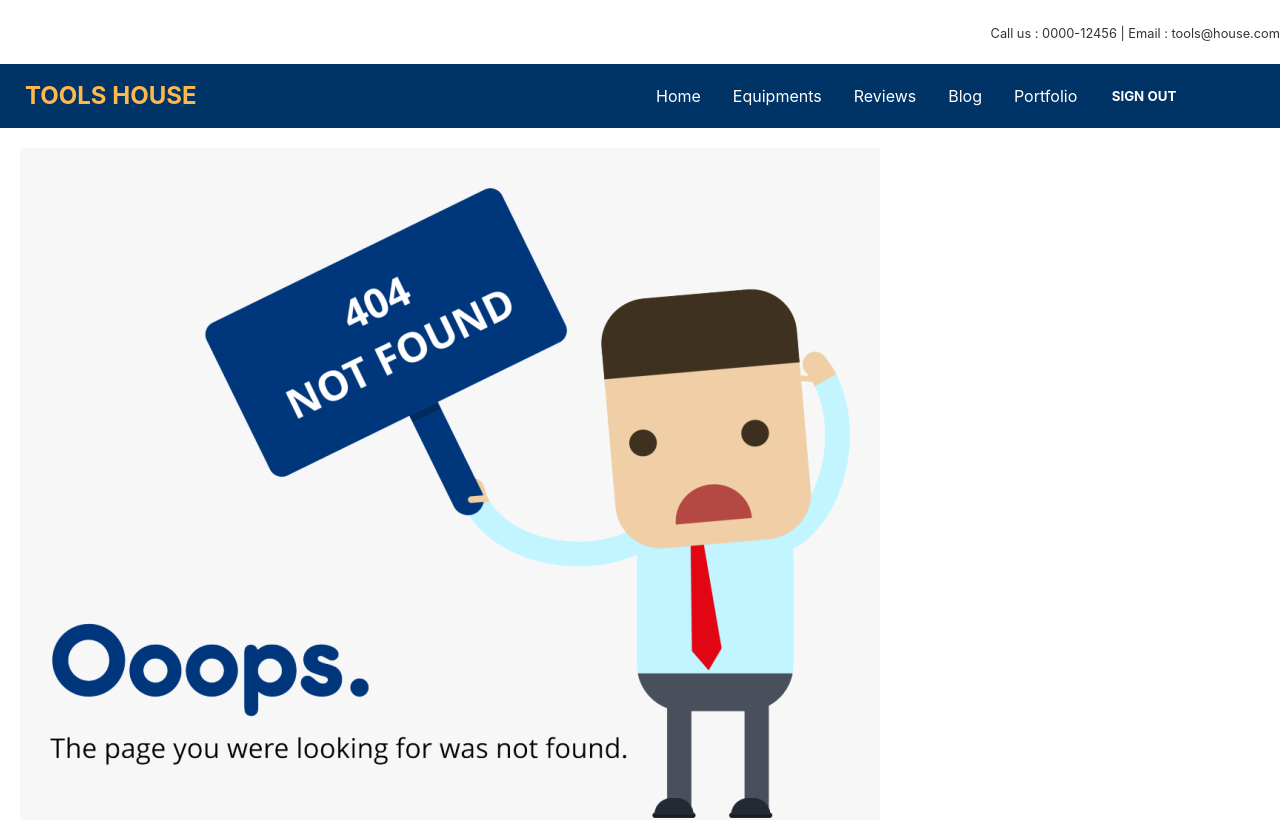
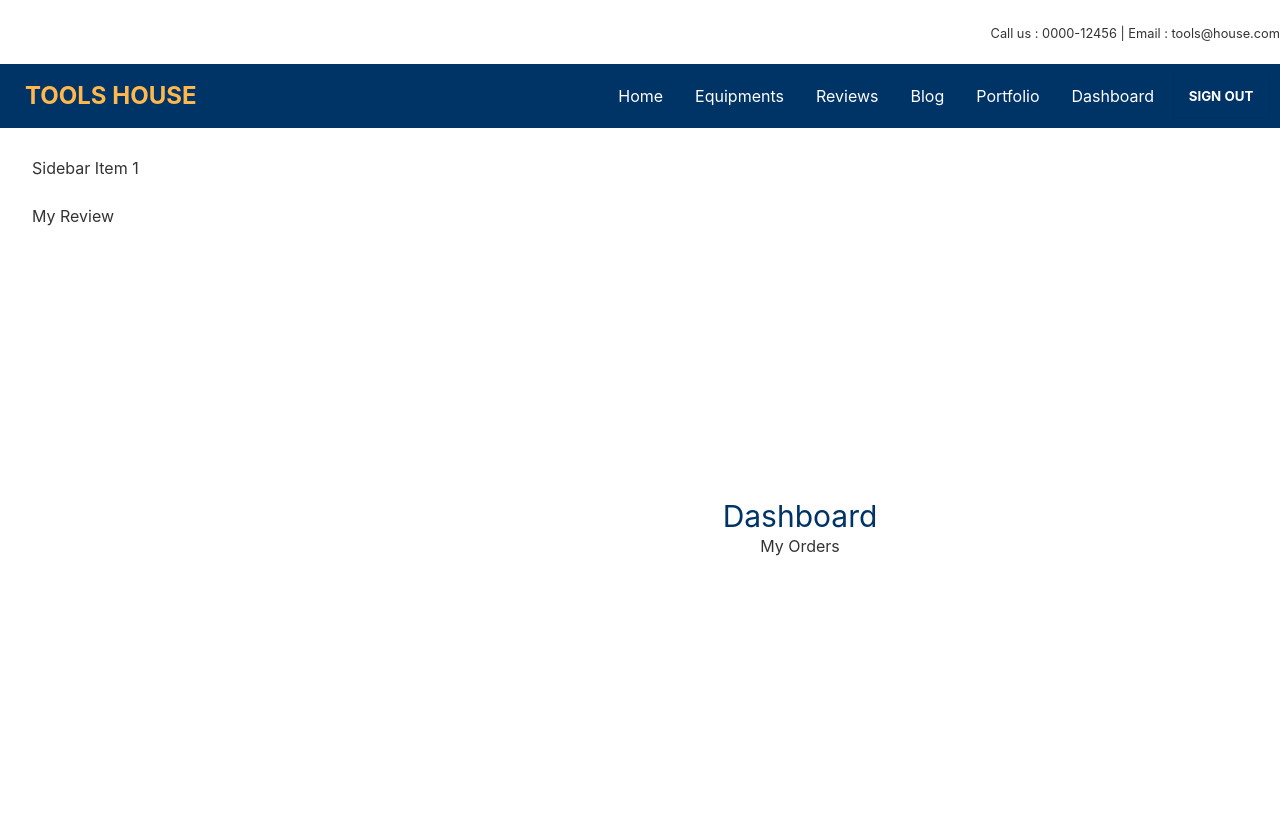
Before and after one commit to Mejbah-ul-haque/tools-house-client, a React (Create React App) app: page /dashboard in a window 1280 px wide. Shown: the top 820 px of the page. Built offline with nearby package versions, Linux system fonts and the light colour scheme; no server answers; sample sign-in values are in the browser's storage.

Commit message:
Dashboard and nested route create

```diff
--- a/package.json
+++ b/package.json
@@ -16,7 +16,7 @@
     "react-firebase-hooks": "^5.0.3",
     "react-hook-form": "^7.31.2",
     "react-router-dom": "^6.3.0",
-    "react-scripts": "5.0.1",
+    "react-scripts": "^5.0.1",
     "react-toastify": "^9.0.1",
     "web-vitals": "^2.1.4"
   },
--- a/src/App.js
+++ b/src/App.js
@@ -11,6 +11,9 @@
 import AllReviews from './Pages/AllReviews/AllReviews';
 import Purchase from './Pages/Purchase/Purchase';
 import RequireAuth from './Pages/Login/RequireAuth';
+import Dashboard from './Pages/Dashboard/Dashboard';
+import MyOrders from './Pages/Dashboard/MyOrders';
+import MyReview from './Pages/Dashboard/MyReview';
 
 
 
@@ -23,6 +26,10 @@
         <Route path="/" element={<Home />} />
         <Route path="about" element={<About />} />
         <Route path="/service/:id" element={<RequireAuth><Purchase></Purchase></RequireAuth>}></Route>
+        <Route path="/dashboard" element={<RequireAuth><Dashboard></Dashboard></RequireAuth>}>
+          <Route index element={<MyOrders></MyOrders>}></Route>
+          <Route path="review" element={<MyReview></MyReview>}></Route>
+        </Route>
 
         <Route path='/login' element={<Login></Login>}></Route>
         <Route path='/signup' element={<Signup></Signup>}></Route>
--- /dev/null
+++ b/src/Pages/Dashboard/Dashboard.js
@@ -0,0 +1,27 @@
+import React from 'react';
+import { Link, Outlet } from 'react-router-dom';
+
+const Dashboard = () => {
+  return (
+    <div class="drawer drawer-mobile">
+  <input id="my-drawer-2" type="checkbox" class="drawer-toggle" />
+  <div class="drawer-content flex flex-col items-center justify-center">
+    <h2 class="text-3xl text-primary">Dashboard</h2>
+    <Outlet></Outlet>
+    <label for="my-drawer-2" class="btn btn-primary drawer-button lg:hidden">Open drawer</label>
+
+  </div>
+  <div class="drawer-side">
+    <label for="my-drawer-2" class="drawer-overlay"></label>
+    <ul class="menu p-4 overflow-y-auto w-80 bg-base-100 text-base-content">
+      {/* <!-- Sidebar content here --> */}
+      <li><Link to="/dashboard">Sidebar Item 1</Link></li>
+      <li><Link to="/dashboard/review">My Review</Link></li>
+    </ul>
+
+  </div>
+</div>
+  );
+};
+
+export default Dashboard;
--- /dev/null
+++ b/src/Pages/Dashboard/MyOrders.js
@@ -0,0 +1,11 @@
+import React from 'react';
+
+const MyOrders = () => {
+  return (
+    <div>
+      <h2>My Orders</h2>
+    </div>
+  );
+};
+
+export default MyOrders;
--- /dev/null
+++ b/src/Pages/Dashboard/MyReview.js
@@ -0,0 +1,11 @@
+import React from 'react';
+
+const MyReview = () => {
+  return (
+    <div>
+      <h2>My Reviews</h2>
+    </div>
+  );
+};
+
+export default MyReview;
--- a/src/Pages/Purchase/Purchase.js
+++ b/src/Pages/Purchase/Purchase.js
@@ -3,6 +3,7 @@
 
 import { useParams } from "react-router-dom";
 import auth from "../../firebase.init";
+import Loading from "../Shared/Loading";
 
 const Purchase = () => {
 	const { id } = useParams();
@@ -28,14 +29,18 @@
 		// const price = event.target.price.value;
 		const totalQuantity = event.target.quantity.value;
 
+		if (loading) {
+			return <Loading></Loading>;
+		}
+
 		if(totalQuantity < minQuantity){
 			alert('Please increase your Quantity');
 			return;
 		}
-		if(totalQuantity > availableQuantity){
-			alert('Quantity in not available. Please decrease your quantity.');
-			return ;
-		}
+		// else if(totalQuantity > availableQuantity){
+		// 	alert('Quantity in not available. Please decrease your quantity.');
+		// 	return;
+		// }
 
 
 		const purchaseData = {
@@ -78,7 +83,7 @@
 					</div>
 					<div className="card border flex-shrink-0 w-full h-[750px] max-w-sm shadow-2xl bg-base-100">
 						<div className="card-body ">
-						<h2 className="text-xl font-bold mb-5">Please Confirm Order</h2>
+						<h2 className="text-xl mb-5">Please Confirm Your Order</h2>
 							<div className="grid grid-cols-2 gap-10">
 							<div>
 								<p className=" bg-primary text-white rounded-t-lg py-2">Minimum</p>
--- a/src/Pages/Shared/Navbar.js
+++ b/src/Pages/Shared/Navbar.js
@@ -28,6 +28,9 @@
 			<li>
 				<Link to="about">Portfolio</Link>
 			</li>
+			{
+				user && <li><Link to="dashboard">Dashboard</Link></li>
+			}
 			<li>
 			{user ? (
           <button onClick={logout} className="font-bold text-white btn btn-primary ">Sign Out</button>
```
Also changed, not shown: 1 other file (tests, documents, lock files or other folders).
